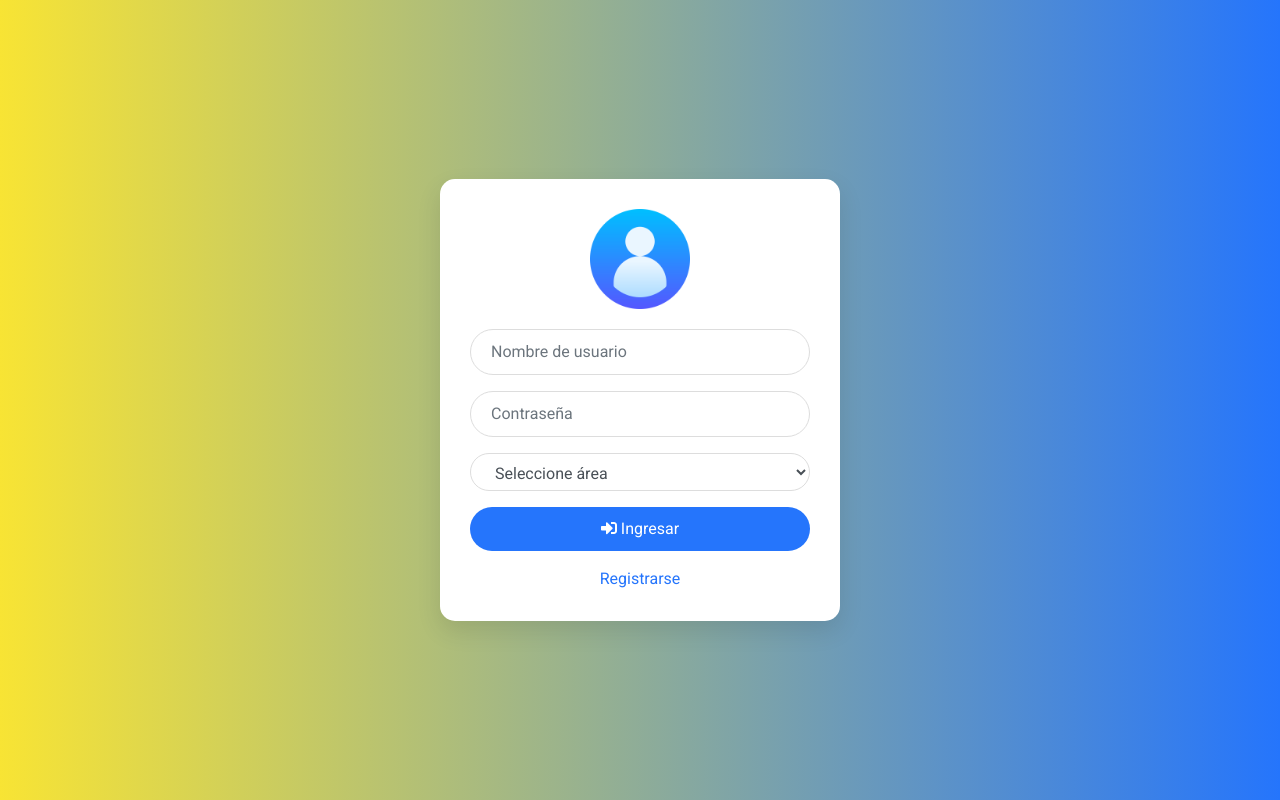
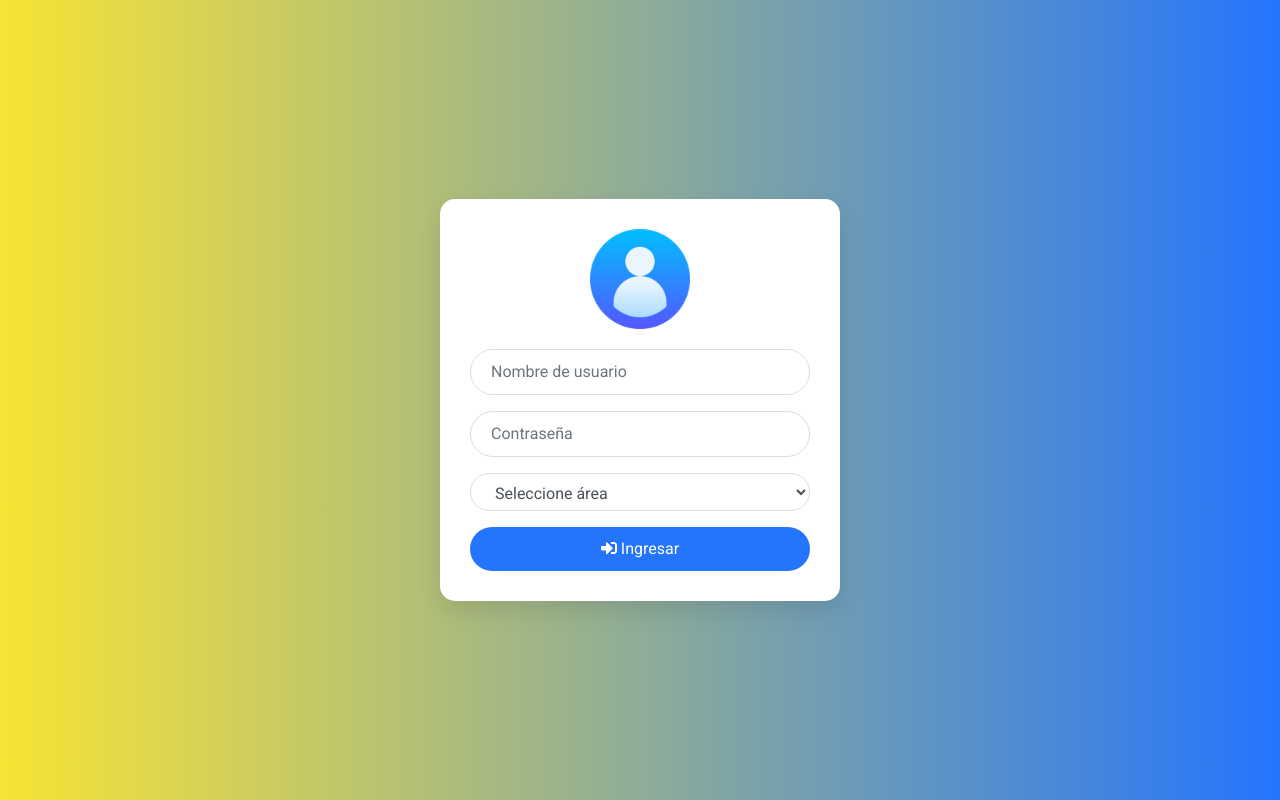
Before and after one commit to kbtoursperu-art/kb-panel, a PHP site: page /login.php in a window 1280 px wide. Run offline with PHP 8.4, Linux system fonts and the light colour scheme; some libraries are stand-ins or nearby versions.

Commit message:
eliminacion del registrar

```diff
--- a/login.php
+++ b/login.php
@@ -208,9 +208,6 @@ if ($_SERVER["REQUEST_METHOD"] == "POST") {
             </div>
             <button type="submit" class="btn btn-primary"><i class="fas fa-sign-in-alt"></i> Ingresar</button>
         </form>
-        <div class="forgot mt-3">
-            <a href="registration.php">Registrarse</a>
-        </div>
     </div>
 
     <!-- Error Modal -->
```
